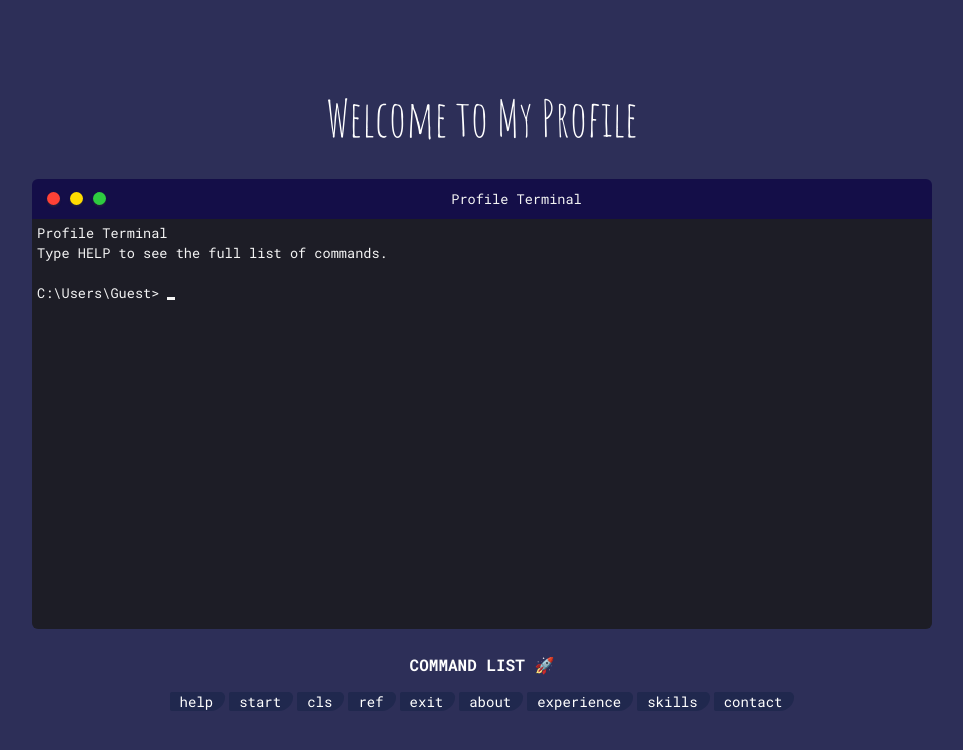
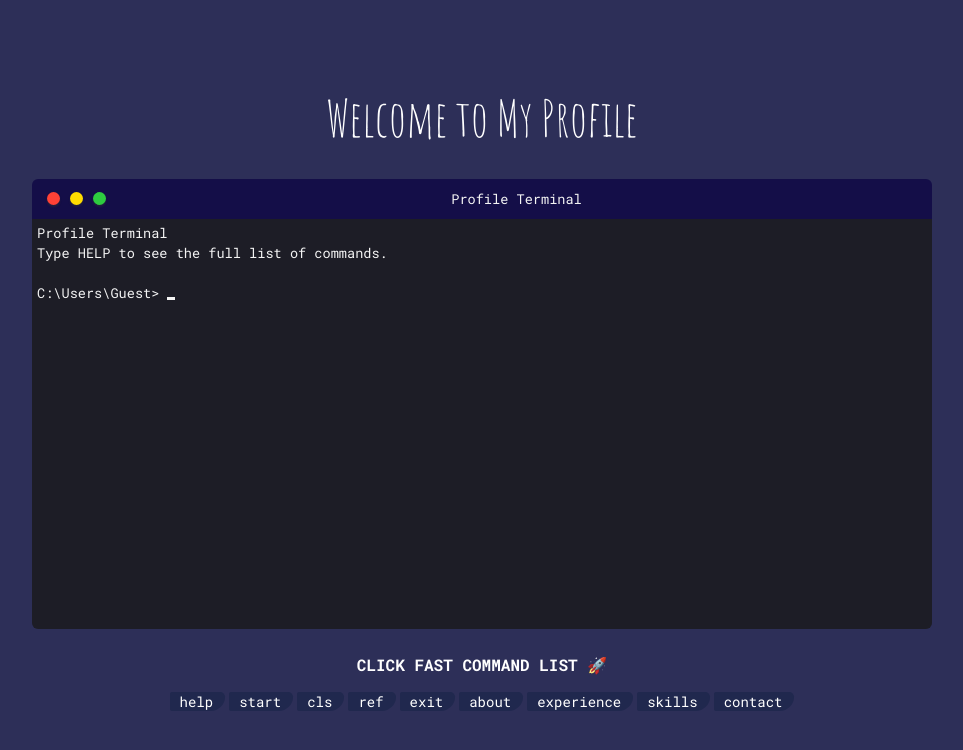
Before and after one commit to L4zy-p/terminal-profile, a Next.js app: page / in a window 1280 px wide. Shown: the top 750 px of the page, without its empty margins (158-1121 px from the left). Built offline with nearby package versions, Linux system fonts and the light colour scheme.

Commit message:
[fix]: Edit text

```diff
--- a/components/terminail.tsx
+++ b/components/terminail.tsx
@@ -336,7 +336,7 @@ export const Terminal = ({ theme, setTheme }: TerminalProps) => {
     </div>
     {
       !maximized && <>
-        <div className='tags-title'>COMMAND LIST 🚀</div>
+        <div className='tags-title'>CLICK FAST COMMAND LIST 🚀</div>
         <ul className='tags'>
           {
             recognizedCommands?.map((r, i) => <li key={i}>
```
